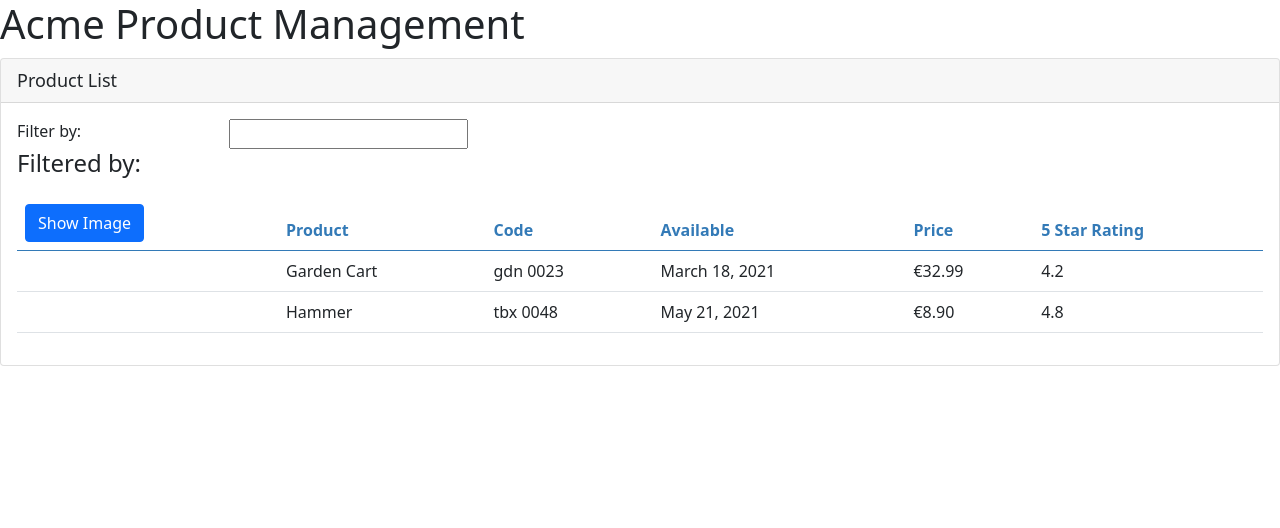
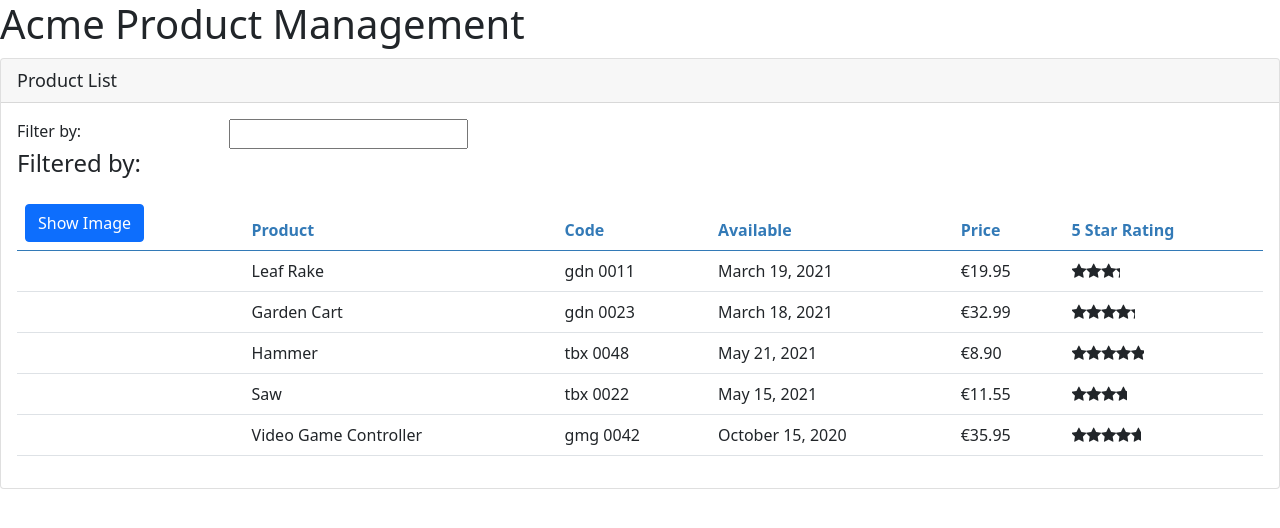
Before and after one commit to BlueBlu2/Angular-Getting-Started, an Angular app: page / in a window 1280 px wide. Shown: the top 528 px of the page. Built offline with nearby package versions, Linux system fonts and the light colour scheme.

Commit message:
04.Nested Component-Services-DI

```diff
--- a/src/app/app.module.ts
+++ b/src/app/app.module.ts
@@ -5,12 +5,14 @@
 import { AppComponent } from './app.component';
 import { ProductListComponent } from './products/product-list.component';
 import { ConvertStringsPipe } from './shared/convert-strings.pipe';
+import { StarComponent } from './shared/star.component';
 
 @NgModule({
   declarations: [
     AppComponent,
     ProductListComponent,
-    ConvertStringsPipe
+    ConvertStringsPipe,
+    StarComponent
   ],
   imports: [
     BrowserModule, FormsModule
--- a/src/app/products/product-list.component.html
+++ b/src/app/products/product-list.component.html
@@ -46,7 +46,10 @@
             <td>{{ product.productCode | lowercase | convertStrings:'-':' ' }}</td>
             <td>{{ product.releaseDate }}</td>
             <td>{{ product.price | currency:currency:'symbol':'1.2-2'}}</td>
-            <td>{{ product.starRating }}</td>
+            <td>
+              <pm-star [rating]='product.starRating'
+                       (ratingClicked)='onRatingClicked($event)'></pm-star>
+            </td>
           </tr>
         </tbody>
       </table>
--- a/src/app/products/product-list.component.ts
+++ b/src/app/products/product-list.component.ts
@@ -1,5 +1,6 @@
 import { Component, OnInit } from "@angular/core";
 import { IProduct } from "./Product";
+import { ProductService } from "./product.service";
 
 @Component({
     selector: 'pm-products',
@@ -22,28 +23,11 @@
         this.filteredProducts = this.performFilter(value);
     }
     filteredProducts: IProduct[] = [];
-    products: IProduct[] = [
-        {
-            "productId": 2,
-            "productName": "Garden Cart",
-            "productCode": "GDN-0023",
-            "releaseDate": "March 18, 2021",
-            "description": "15 gallon capacity rolling garden cart",
-            "price": 32.99,
-            "starRating": 4.2,
-            "imageUrl": "assets/images/garden_cart.png"
-        },
-        {
-            "productId": 5,
-            "productName": "Hammer",
-            "productCode": "TBX-0048",
-            "releaseDate": "May 21, 2021",
-            "description": "Curved claw steel hammer",
-            "price": 8.9,
-            "starRating": 4.8,
-            "imageUrl": "assets/images/hammer.png"
-        }
-    ];
+    products: IProduct[] = [];
+
+    constructor(private productService: ProductService) {
+
+    }
 
     toggleImage(): void {
         this.showImage = !this.showImage;
@@ -53,7 +37,12 @@
         filterBy = filterBy.toLowerCase();
         return this.products.filter(product => product.productName.toLowerCase().includes(filterBy));
     }
+    onRatingClicked(message: string): void {
+        this.pageTitle = 'Product List: ' + message;
+    }
+
     ngOnInit(): void {
-        this.listFilter = '';
+        this.products = this.productService.getProducts();
+        this.filteredProducts = this.products;
     }
 }
--- /dev/null
+++ b/src/app/products/product.service.ts
@@ -0,0 +1,62 @@
+import { Injectable } from "@angular/core";
+import { IProduct } from "./Product";
+
+@Injectable({
+    providedIn: 'root',
+})
+export class ProductService {
+    getProducts(): IProduct[] {
+        return [
+            {
+                "productId": 1,
+                "productName": "Leaf Rake",
+                "productCode": "GDN-0011",
+                "releaseDate": "March 19, 2021",
+                "description": "Leaf rake with 48-inch wooden handle.",
+                "price": 19.95,
+                "starRating": 3.2,
+                "imageUrl": "assets/images/leaf_rake.png"
+            },
+            {
+                "productId": 2,
+                "productName": "Garden Cart",
+                "productCode": "GDN-0023",
+                "releaseDate": "March 18, 2021",
+                "description": "15 gallon capacity rolling garden cart",
+                "price": 32.99,
+                "starRating": 4.2,
+                "imageUrl": "assets/images/garden_cart.png"
+            },
+            {
+                "productId": 5,
+                "productName": "Hammer",
+                "productCode": "TBX-0048",
+                "releaseDate": "May 21, 2021",
+                "description": "Curved claw steel hammer",
+                "price": 8.9,
+                "starRating": 4.8,
+                "imageUrl": "assets/images/hammer.png"
+            },
+            {
+                "productId": 8,
+                "productName": "Saw",
+                "productCode": "TBX-0022",
+                "releaseDate": "May 15, 2021",
+                "description": "15-inch steel blade hand saw",
+                "price": 11.55,
+                "starRating": 3.7,
+                "imageUrl": "assets/images/saw.png"
+            },
+            {
+                "productId": 10,
+                "productName": "Video Game Controller",
+                "productCode": "GMG-0042",
+                "releaseDate": "October 15, 2020",
+                "description": "Standard two-button video game controller",
+                "price": 35.95,
+                "starRating": 4.6,
+                "imageUrl": "assets/images/xbox-controller.png"
+            }
+        ]
+    }
+}
--- a/src/app/shared/star.component.html
+++ b/src/app/shared/star.component.html
@@ -1,6 +1,7 @@
 <div class="crop"
      [style.width.px]="cropWidth"
-     [title]="rating">
+     [title]="rating"
+     (click) = 'onClick()'>
   <div style="width: 75px">
     <span class="fa fa-star"></span>
     <span class="fa fa-star"></span>
--- /dev/null
+++ b/src/app/shared/star.component.ts
@@ -0,0 +1,18 @@
+import { Component, Input, EventEmitter, OnChanges, Output } from "@angular/core";
+
+@Component({
+    selector: 'pm-star',
+    templateUrl: './star.component.html',
+    styleUrls: ['./star.component.css']
+})
+export class StarComponent implements OnChanges {
+    @Input() rating: number = 0;
+    cropWidth: number = 75;
+    @Output() ratingClicked: EventEmitter<string> = new EventEmitter<string>();
+    onClick(): void {
+        this.ratingClicked.emit(`the rating ${this.rating} was clicked`);
+    }
+    ngOnChanges(): void {
+        this.cropWidth = this.rating * 75 / 5;
+    }
+}
```
